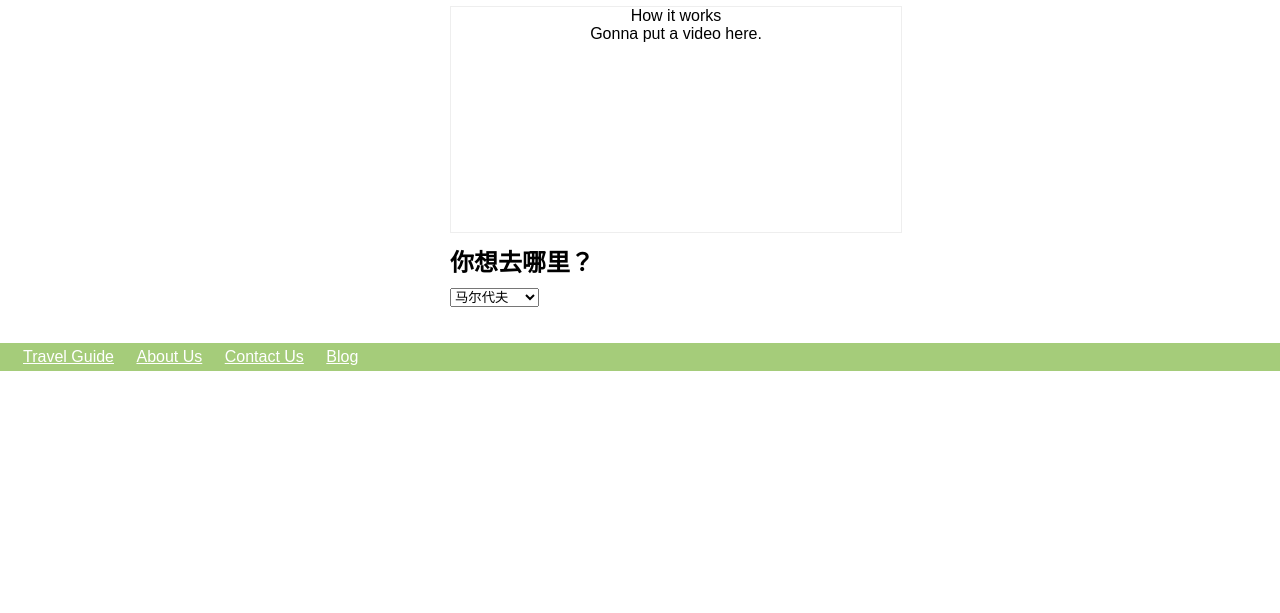
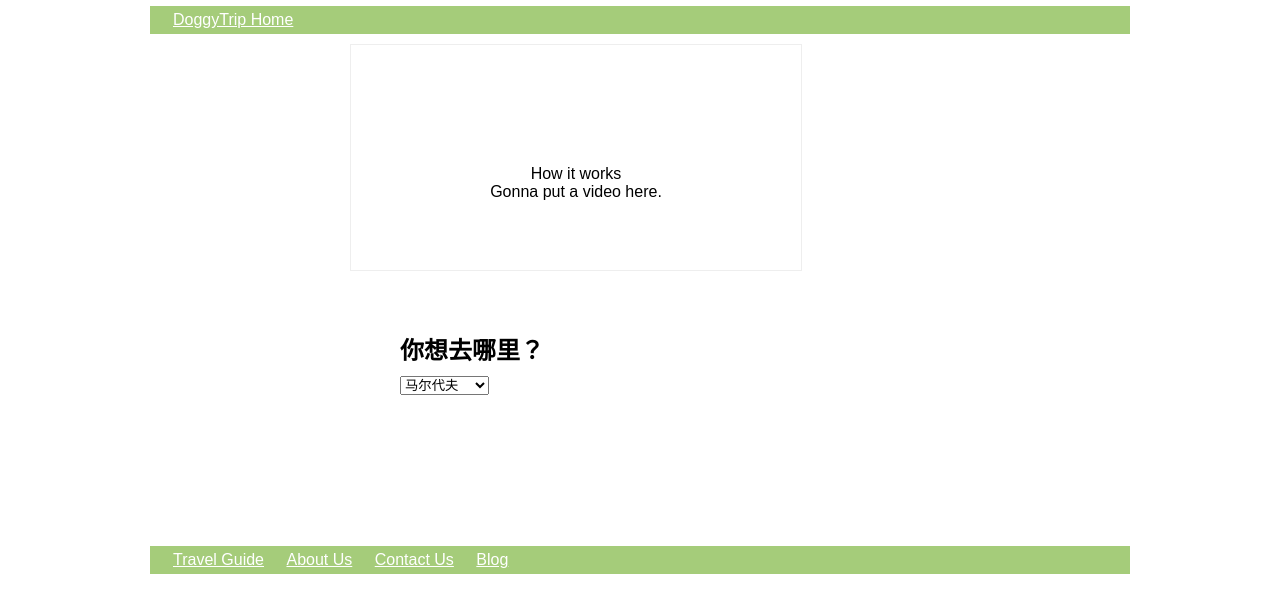
Before and after one commit to xinquan/doggytrip, a PHP site: page / in a window 1280 px wide. Shown: the top 613 px of the page. Run offline with PHP 8.4, Linux system fonts and the light colour scheme.

Commit message:
in the moning

```diff
--- a/web/basic_form.php
+++ b/web/basic_form.php
@@ -8,7 +8,7 @@ function basicFormGetMarkUp()
 		return <<<HTML
 			<div id="dest_intro">
 				<div id="title">
-					<h2>{$dest['name']}</h2>
+					<h3>{$dest['name']}</h3>
 				</div>
 				<div id="image">
 					<img src="{$dest['image']}" />
@@ -16,6 +16,8 @@ function basicFormGetMarkUp()
 				<div id="intro">
 					{$dest['intro']}
 				</div>
+			</div>
+			<div id="basic_form">
 			</div>
 HTML;
 }
--- a/web/css/prototype.css
+++ b/web/css/prototype.css
@@ -1,26 +1,64 @@
 
 /* .clear-block:after{content:".";display:block;height:0;clear:both;visibility:hidden;} */
-.clear-block{display:inline-block;}
+/*.clear-block{display:inline-block;}*/
 /* Hides from IE-mac \*/
+
 * html .clear-block{height:1%;}
 .clear-block{display:block;}
 
+#header-wrapper,#container,#footer-wrapper{
+	margin:0px auto;
+	width:980px;
+}
+
+#header{float:none;clear:both;}
+#header-wrapper{background-color:#a5cc7a;}
+#header{margin:0px;padding:5px 0px 5px 15px;}
+#header a{color:#ffffff;font-weight:normal;}
+#header ul{margin:0px;padding:0px;display:inline;}
+#header ul li{padding:0px 10px 0px 0px;list-style:none;display:inline;}
+
+
 #footer{float:none;clear:both;}
-
-#footer-wrapper{margin:0px;background-color:#a5cc7a;}
+#footer-wrapper{background-color:#a5cc7a;}
 #footer{margin:0px;padding:5px 0px 5px 15px;}
-#footer .block{margin:0px;padding:0px;}
-#footer .block .content{margin:0px;padding:0px;}
 #footer a{color:#ffffff;font-weight:normal;}
 #footer ul{margin:0px;padding:0px;display:inline;}
 #footer ul li{padding:0px 10px 0px 0px;list-style:none;display:inline;}
 
-ul.menu{list-style:none;border:none;text-align:left;}
-ul.menu li{margin:0 0 0 0.5em;}
-h1,h2,h3,h4,h5,h6,body{margin:0.4em 0;font-family:Arial,Helvetica,sans-serif;}
-
+/* index pages */
+#how_it_works
+{
+	width:450px;
+	height:225px;
+	margin-left:200px;
+	text-align:center;
+	border:1px solid #eee;
+}
+#place_chooser
+{
+	width:450px;
+	height:225px;
+	margin-left:200px;
+	padding-left:50px;
+	padding-top:50px;
+}
 #select_place_chooser option{font-size:2em; color:red;}
 
+
+/* basic form pages */
+#basic_form
+{
+	height:500px;
+}
+#dest_intro
+{
+	border:1px solid #eee;
+	min-height:160px;
+	padding-left:20px;
+	padding-bottom:10px;
+
+}
 div#dest_intro div#image
 {
 	width:100px;
@@ -28,18 +66,28 @@ div#dest_intro div#image
 }
 div#dest_intro div#image img
 {
-	width:150px;
+	width:120px;
+	height:90px;
 }
 div#dest_intro div#intro
 {
-	margin-left:160px;
+	margin-left:150px;
 	padding-right:40px;
 
 }
+
+
+
+/* public layouts*/
+ul.menu{list-style:none;border:none;text-align:left;}
+ul.menu li{margin:0 0 0 0.5em;}
+h1,h2,h3,h4,h5,h6,body{margin:0.4em 0;font-family:Arial,Helvetica,sans-serif;}
+
+
 span.sharp_num{
-color:red;
-font-family:Georgia;
-font-size:1.2em;
-margin-left:6px;
-margin-right:6px;
+	color:red;
+	font-family:Georgia;
+	font-size:1.2em;
+	margin-left:6px;
+	margin-right:6px;
 }
--- a/web/header_and_footer.php
+++ b/web/header_and_footer.php
@@ -24,6 +24,15 @@
 
 	<body>
 		<div id="page">
+			<div id="header-wrapper">
+				<div id="header">
+
+					<ul class="menu">
+						<li class="leaf"><a href="/">DoggyTrip Home</a></li>
+					</ul>
+				</div>
+			</div> <!-- /page/header-wrapper -->
+
 			<div id="header">
 
 
@@ -32,7 +41,7 @@
 			</div> <!-- /page/header -->
 
 
-			<div id="container" class="clear-block" style="padding-left:450px;">
+			<div id="container">
 
 
 HTML;
@@ -41,18 +50,12 @@ HTML;
    {
 	  return <<<HTML
 
-				<div style="clear:both"></div> <!-- fixes both short right and left sidebar -->
 
 			 </div> <!-- /page/container -->
 
 
-		<div id="footer-wrapper" class="clear-block">
+		<div id="footer-wrapper">
 			<div id="footer">
-
-
-				<div id="block-menu-93" class="block block-menu">
-					<div class="blockinner">
-						<div class="content clear-block">
 
 							<ul class="menu">
 								<li class="leaf"><a href="/travel-guide">Travel Guide</a></li>
@@ -61,9 +64,6 @@ HTML;
 								<li class="leaf"><a href="/blogs" title="Blog">Blog</a></li>
 
 							</ul>
-						</div>
-					</div>
-				</div>
 			</div>
 		</div> <!-- /page/footer-wrapper -->
 
--- a/web/index.php
+++ b/web/index.php
@@ -2,14 +2,13 @@
 function indexGetMarkUp()
 {
 		return <<<HTML
-			   <!--
-			   realcontent goes here
-			   -->
-			   <div id="how_it_works" style="height:225px; vertical-align:middle; text-align:center; width:450px; border:1px solid #eee;">
+			   <div id="how_it_works">
+					<div style="vertical-align:middle; height:200px; margin-top:120px;">
 				  How it works <br/>
 				  Gonna put a video here.
+				  	</div>
 			   </div>
-			   <div id="place_chooser" style="height:100px;">
+			   <div id="place_chooser">
 				  <div>
 					 <h2>你想去哪里？</h2>
 				  </div>
```
Also changed, not shown: 2 other files.
